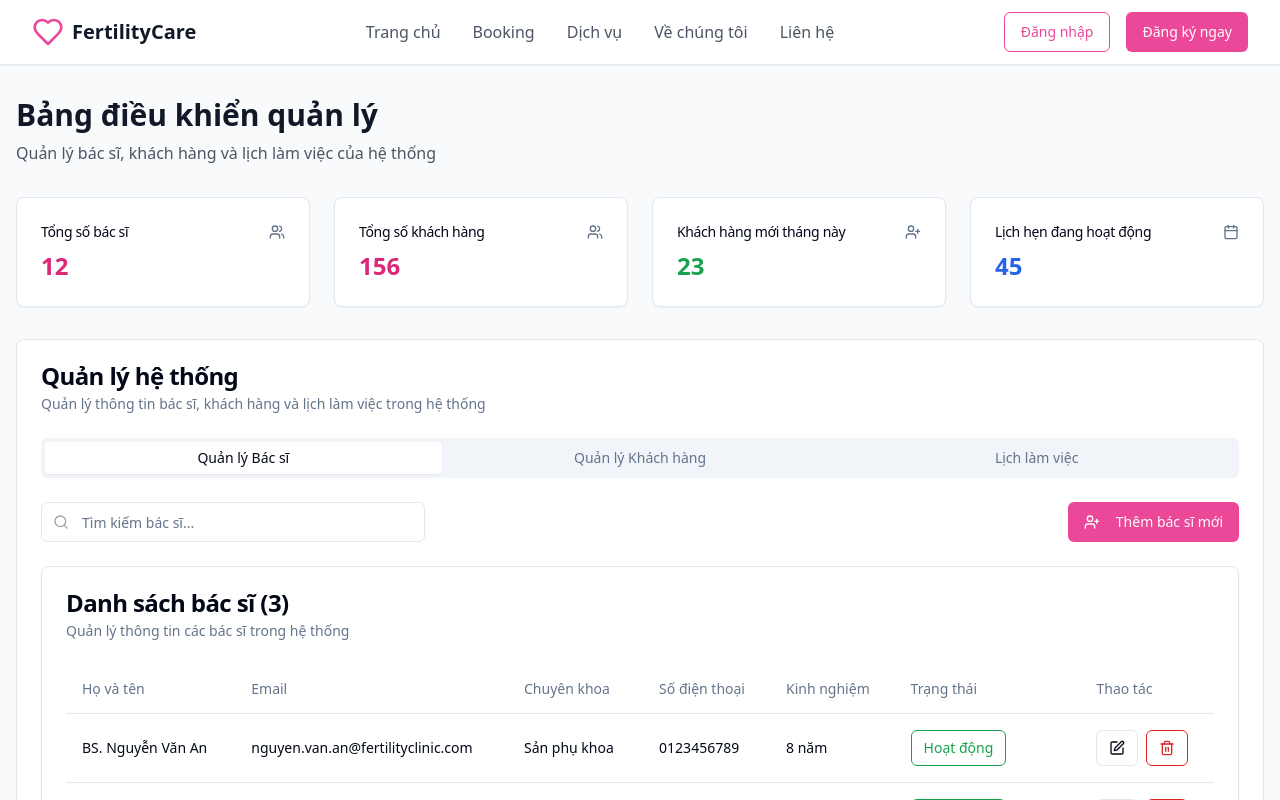
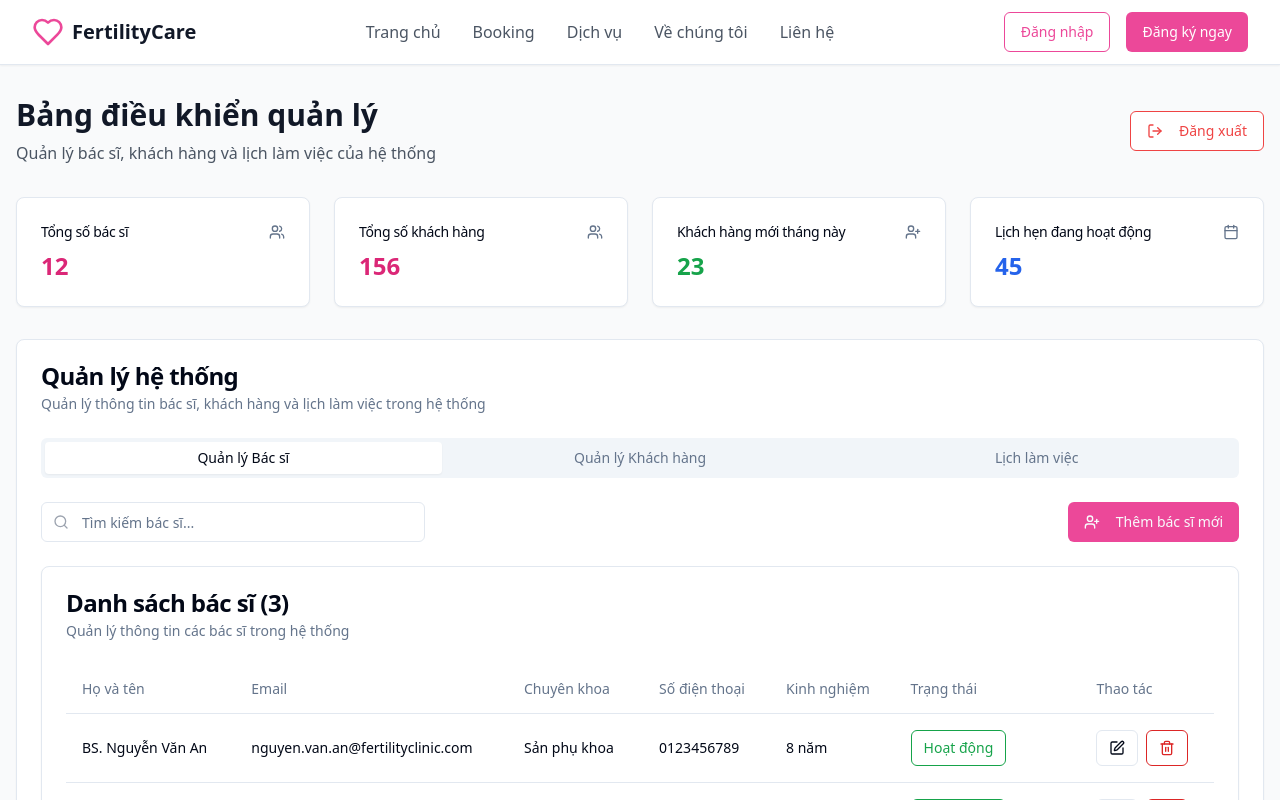
Before and after one commit to Bonn0pr0/auth-simplified-vietnam, a React (Vite) app: page /dashboard in a window 1280 px wide. Shown: the top 800 px of the page. Built offline with nearby package versions, Linux system fonts and the light colour scheme.

Commit message:
Fix: Display logout in dashboard UI
Ensure logout button is visible within the dashboard UI.

```diff
--- a/src/pages/Dashboard.tsx
+++ b/src/pages/Dashboard.tsx
@@ -1,12 +1,15 @@
 
 import { useState } from 'react';
+import { useNavigate } from 'react-router-dom';
 import { Card, CardContent, CardDescription, CardHeader, CardTitle } from '@/components/ui/card';
 import { Tabs, TabsContent, TabsList, TabsTrigger } from '@/components/ui/tabs';
+import { Button } from '@/components/ui/button';
 import Header from '@/components/Header';
 import DoctorManagement from '@/components/DoctorManagement';
 import CustomerManagement from '@/components/CustomerManagement';
 import DoctorScheduleManagement from '@/components/DoctorScheduleManagement';
-import { Users, UserPlus, Calendar } from 'lucide-react';
+import { Users, UserPlus, Calendar, LogOut } from 'lucide-react';
+import { useToast } from '@/hooks/use-toast';
 
 const Dashboard = () => {
   const [stats] = useState({
@@ -16,13 +19,35 @@ const Dashboard = () => {
     activeAppointments: 45
   });
 
+  const navigate = useNavigate();
+  const { toast } = useToast();
+
+  const handleLogout = () => {
+    localStorage.removeItem('isManagerLoggedIn');
+    toast({
+      title: "Đăng xuất thành công!",
+      description: "Hẹn gặp lại bạn.",
+    });
+    navigate('/');
+  };
+
   return (
     <div className="min-h-screen bg-gray-50">
       <Header />
       <div className="container mx-auto px-4 py-8">
-        <div className="mb-8">
-          <h1 className="text-3xl font-bold text-gray-900 mb-2">Bảng điều khiển quản lý</h1>
-          <p className="text-gray-600">Quản lý bác sĩ, khách hàng và lịch làm việc của hệ thống</p>
+        <div className="mb-8 flex justify-between items-center">
+          <div>
+            <h1 className="text-3xl font-bold text-gray-900 mb-2">Bảng điều khiển quản lý</h1>
+            <p className="text-gray-600">Quản lý bác sĩ, khách hàng và lịch làm việc của hệ thống</p>
+          </div>
+          <Button
+            variant="outline"
+            onClick={handleLogout}
+            className="border-red-500 text-red-500 hover:bg-red-50"
+          >
+            <LogOut className="h-4 w-4 mr-2" />
+            Đăng xuất
+          </Button>
         </div>
 
         {/* Stats Overview */}
```
